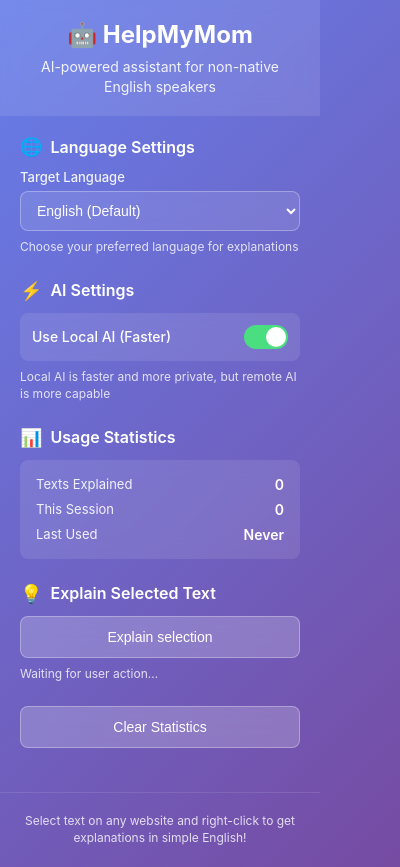
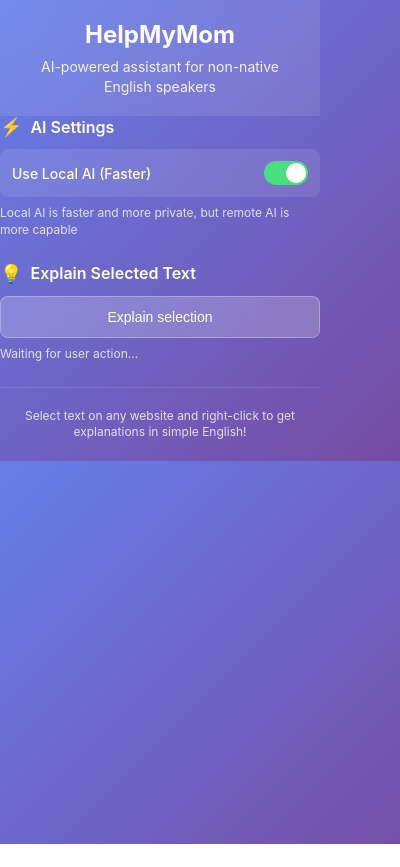
Before and after one commit to alicyang/Meridian, a browser extension: page popup.html in a window 400 px wide. After the commit the page ends 844 px from the top, so only its background shows below. Drawn offline with Linux system fonts and the light colour scheme.

Commit message:
html of extension cleaned up, extra code commented out

```diff
--- a/popup.html
+++ b/popup.html
@@ -137,7 +137,7 @@
       transform: translateX(20px);
     }
 
-    .stats {
+    /* .stats {
       background: rgba(255, 255, 255, 0.1);
       border-radius: 8px;
       padding: 16px;
@@ -163,7 +163,7 @@
     .stat-value {
       font-size: 14px;
       font-weight: 600;
-    }
+    } */
 
     .footer {
       padding: 20px;
@@ -210,11 +210,11 @@
 </head>
 <body>
   <div class="header">
-    <h1>🤖 HelpMyMom</h1>
+    <h1>HelpMyMom</h1>
     <p>AI-powered assistant for non-native English speakers</p>
   </div>
 
-  <div class="content">
+  <!-- <div class="content">
     <div class="section">
       <div class="section-title">
         <span class="icon">🌐</span>
@@ -239,7 +239,7 @@
         </select>
         <div class="help-text">Choose your preferred language for explanations</div>
       </div>
-    </div>
+    </div> -->
 
     <div class="section">
       <div class="section-title">
@@ -258,7 +258,7 @@
       </div>
     </div>
 
-    <div class="section">
+    <!-- <div class="section">
       <div class="section-title">
         <span class="icon">📊</span>
         Usage Statistics
@@ -278,7 +278,7 @@
           <span class="stat-value" id="lastUsed">Never</span>
         </div>
       </div>
-    </div>
+    </div> -->
 
     <div class="section">
       <div class="section-title">
@@ -289,10 +289,10 @@
       <div class="help-text" id="aiStatus">Waiting for user action…</div>
     </div>
 
-    <div class="section">
+    <!-- <div class="section">
       <button class="button" id="clearStats">Clear Statistics</button>
     </div>
-  </div>
+  </div> -->
 
   <div class="footer">
     <p>Select text on any website and right-click to get explanations in simple English!</p>
```
